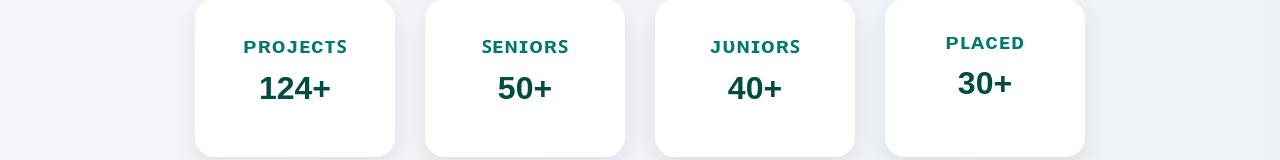
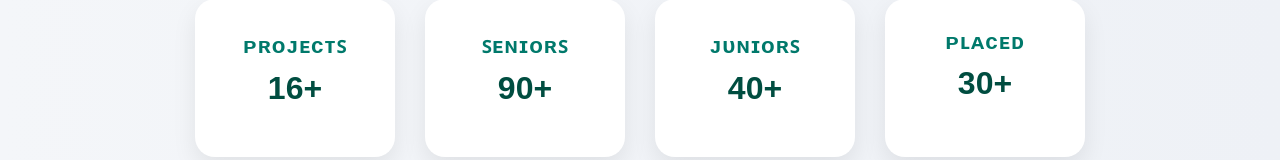
Before and after one commit to Aravindswamymajjuri/K-HUB-website, a React (Create React App) app in the folder frontend/: page / in a window 1280 px wide. Shown: the part 3044-3204 px from the top of the page. Built offline with nearby package versions, Linux system fonts and the light colour scheme; no server answers.

Commit message:
updated the counts.js

```diff
--- a/frontend/src/components/Home/counts.js
+++ b/frontend/src/components/Home/counts.js
@@ -12,8 +12,8 @@ const Counts = () => {
   useEffect(() => {
     const interval = setInterval(() => {
       setCounts(prevCounts => ({
-        projects: prevCounts.projects < 180 ? prevCounts.projects + 1 : 180,
-        seniors: prevCounts.seniors < 50 ? prevCounts.seniors + 1 : 50,
+        projects: prevCounts.projects < 16 ? prevCounts.projects + 1 : 16,
+        seniors: prevCounts.seniors < 90 ? prevCounts.seniors + 1 : 90,
         juniors: prevCounts.juniors < 40 ? prevCounts.juniors + 1 : 40,
         placedMembers: prevCounts.placedMembers < 30 ? prevCounts.placedMembers + 1 : 30
       }));
```
